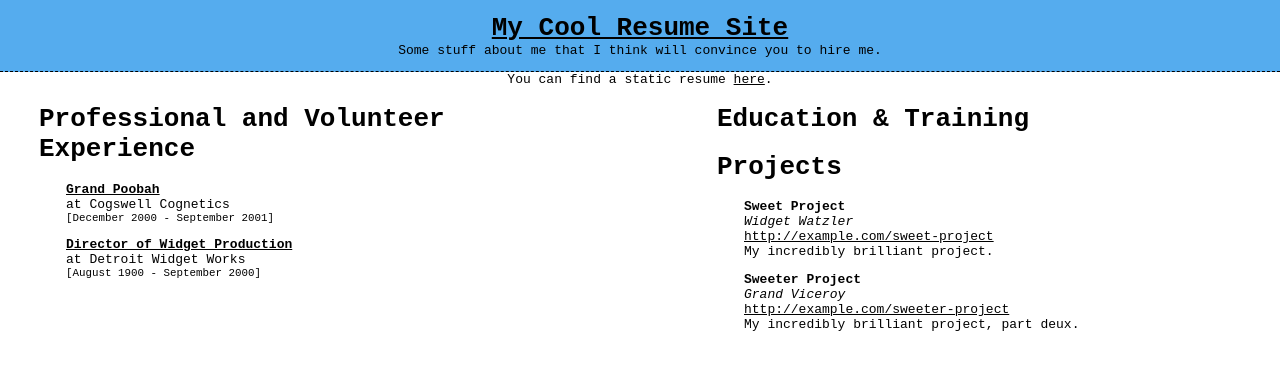
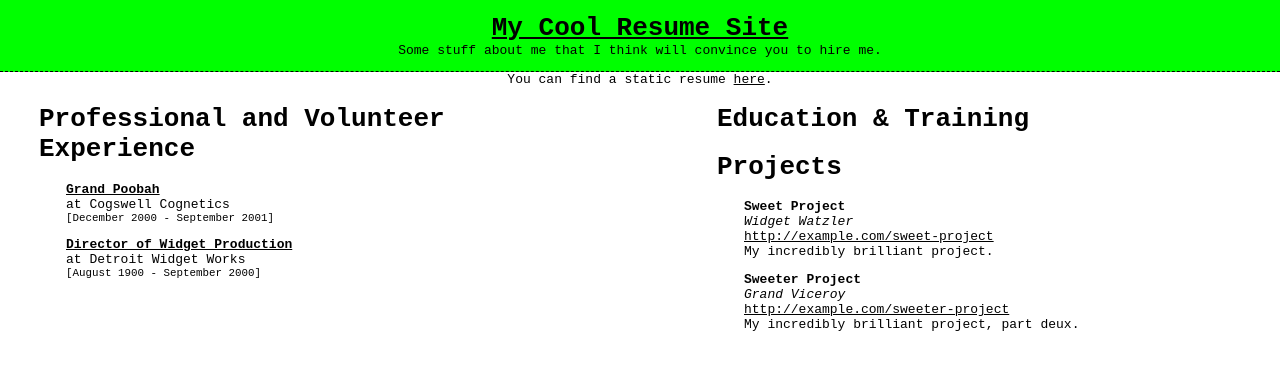
Before and after one commit to ctindall/yance-man, a Jekyll site: the page built from index.html, in a window 1280 px wide. Shown: the top 370 px of the page. Built offline with Jekyll 4.4.1, drawn with Linux system fonts in a browser that asks for light colours; a file with an impossible date is left out.

Commit message:
set header-color in _config.yml

```diff
--- a/_config.yml
+++ b/_config.yml
@@ -1,6 +1,6 @@
 name: My Cool Resume Site
 tagline: Some stuff about me that I think will convince you to hire me.
-header-color: #00FF00
+header-color: "#00FF00"
 jobseeker:
     first_name: Sum
     last_name: Buddy
--- a/css/main.css
+++ b/css/main.css
@@ -1,4 +1,5 @@
-
+---
+---
 a	{ color: black; }
 a:hover	{ color: #8F5F5F; }
 
@@ -39,8 +40,8 @@ div.rightcol {
 
 .site .header
 {
+    background-color: {{ site.header-color }};
     width: 100%;
-    background-color: #55acee;
     margin: 0;
     padding-top: 1em;
     padding-bottom: 1em;
```
